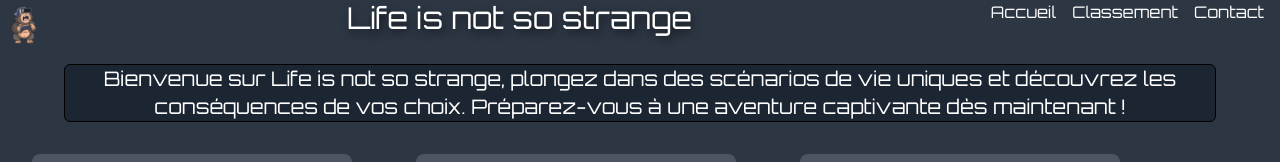
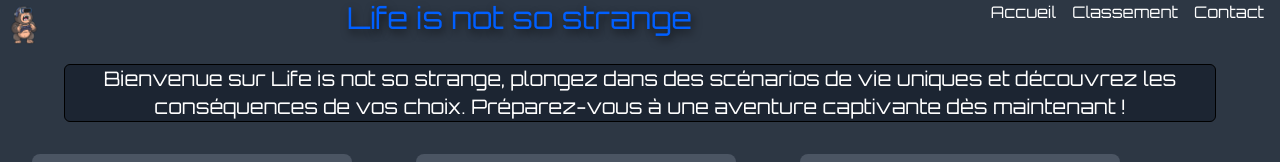
Before and after one commit to WildCodeSchool/2023-02-JS-LaLoupe-LifeIsNotSoStrange.TM, a React (Vite) app in the folder frontend/: page / in a window 1280 px wide. Shown: the top 162 px of the page. Built offline with nearby package versions, Linux system fonts and the light colour scheme.

Commit message:
Add effect rainbow in the LifeIsNotSoStrange title

```diff
--- a/frontend/src/components/Header.css
+++ b/frontend/src/components/Header.css
@@ -1,3 +1,47 @@
+.rainbow {
+  animation: rainbow 3.5s linear;
+  animation-iteration-count: infinite;
+}
+@keyframes rainbow {
+  100%,
+  0% {
+    color: rgb(255, 0, 0);
+  }
+  8% {
+    color: rgb(255, 127, 0);
+  }
+  16% {
+    color: rgb(255, 255, 0);
+  }
+  25% {
+    color: rgb(127, 255, 0);
+  }
+  33% {
+    color: rgb(0, 255, 0);
+  }
+  41% {
+    color: rgb(0, 255, 127);
+  }
+  50% {
+    color: rgb(0, 255, 255);
+  }
+  58% {
+    color: rgb(0, 127, 255);
+  }
+  66% {
+    color: rgb(0, 0, 255);
+  }
+  75% {
+    color: rgb(127, 0, 255);
+  }
+  83% {
+    color: rgb(255, 0, 255);
+  }
+  91% {
+    color: rgb(255, 0, 127);
+  }
+}
+
 .gameTitle {
   @apply text-3xl font-medium text-white;
   text-shadow: 2px 4px 9px rgba(0, 0, 0, 0.66);
--- a/frontend/src/components/Header.jsx
+++ b/frontend/src/components/Header.jsx
@@ -10,7 +10,7 @@ function Header() {
         src="src/assets/logop2.png"
         alt="Logo du site"
       />
-      <h1 className="gameTitle">Life is not so strange</h1>
+      <h1 className="gameTitle rainbow">Life is not so strange</h1>
       <NavBar />
     </header>
   );
```
